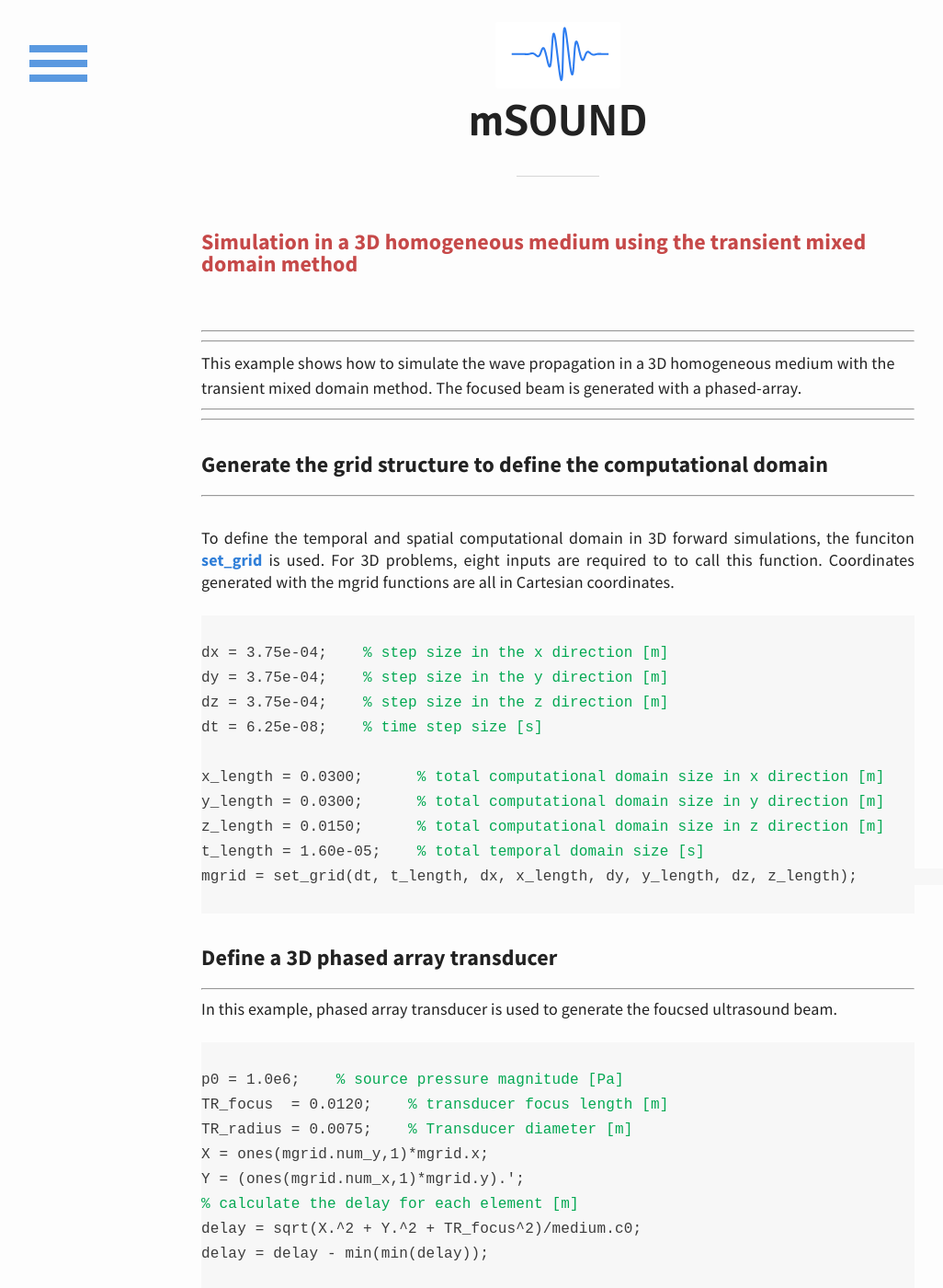
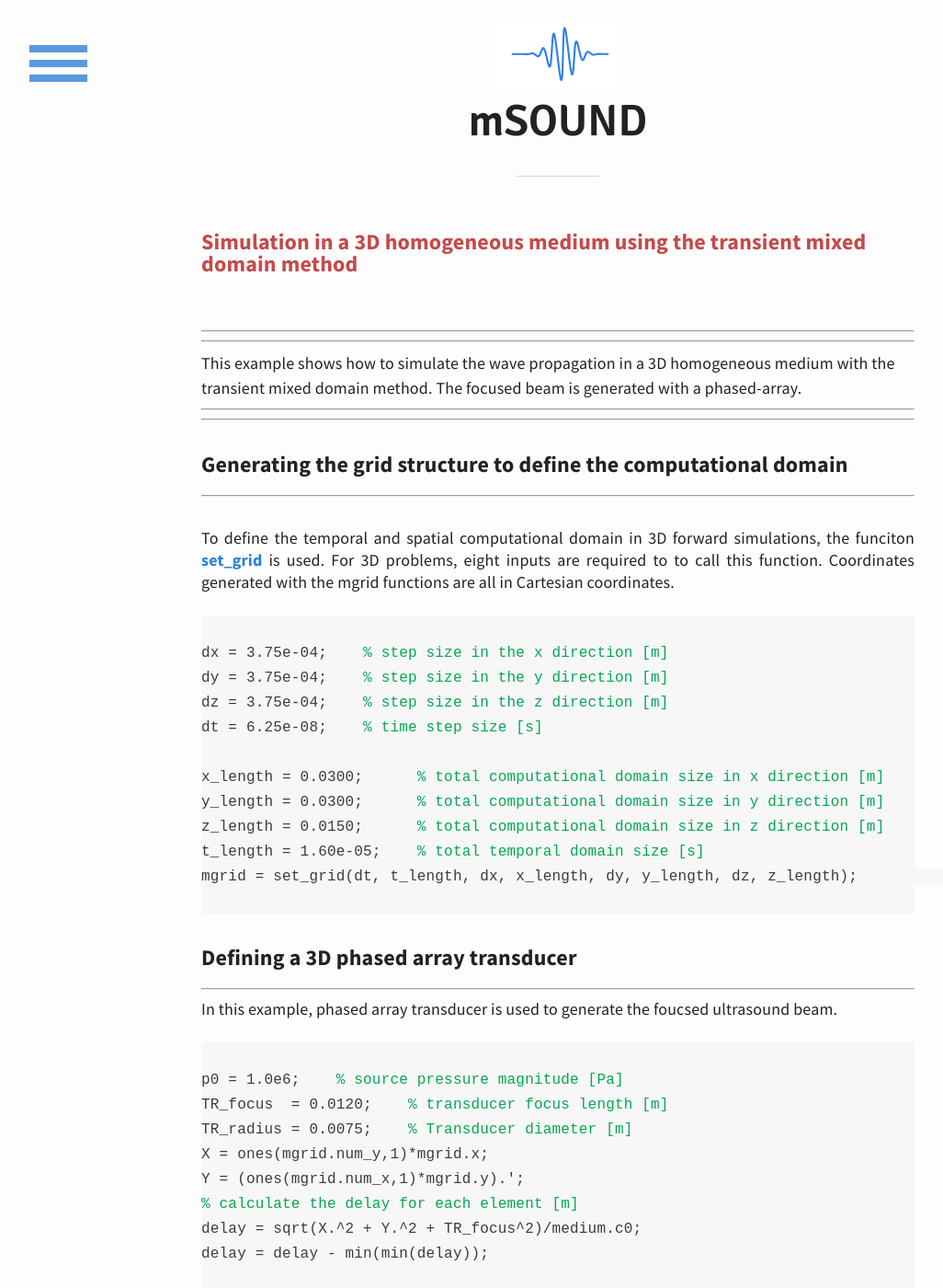
Before and after one commit to m-SOUND/mSOUND, a Jekyll site: the page built from _posts/2019-02-19-TMDM_3D_homogeneous.html, in a window 1280 px wide and 1400 px high. Shown: the whole window at 92% size, without its empty margins (33-1059 px from the left). Built offline with Jekyll 4.4.1, drawn with Linux system fonts in a browser that asks for light colours; some of the changed text lies outside the part shown.

Commit message:
Update 2019-02-19-TMDM_3D_homogeneous.html

```diff
--- a/_posts/2019-02-19-TMDM_3D_homogeneous.html
+++ b/_posts/2019-02-19-TMDM_3D_homogeneous.html
@@ -11,8 +11,8 @@ title: Simulation in a 3D homogeneous medium using the transient mixed domain me
 <hr>
 </p>
 
-<!---define the structure grid--->
-<h6>Generate the grid structure to define the computational domain</h6>
+<!---defining the structure grid--->
+<h6>Generating the grid structure to define the computational domain</h6>
 <hr>
 <p>
  <br>To define the temporal and spatial computational domain in 3D forward simulations,
@@ -35,8 +35,8 @@ mgrid = set_grid(dt, t_length, dx, x_length, dy, y_length, dz, z_length);
 </p>
 
 
-<!---define a 3D phased array transducer--->
-<h6>Define a 3D phased array transducer</h6>
+<!---defining a 3D phased array transducer--->
+<h6>Defining a 3D phased array transducer</h6>
 <hr>
 <p>
  In this example, phased array transducer is used to generate the foucsed ultrasound beam.
@@ -78,8 +78,8 @@ source_p(:, RHO>TR_radius) = 0; <font color="#03a852">% generate a circular tran
 </pre>
 </p>
 
-<!---Define the media--->
-<h6>Define the media</h6>
+<!---Defining the media--->
+<h6>Defining the media</h6>
 <hr>
 <p>
 A nonlinear homogeneous medium with attenuation is defined.
```
